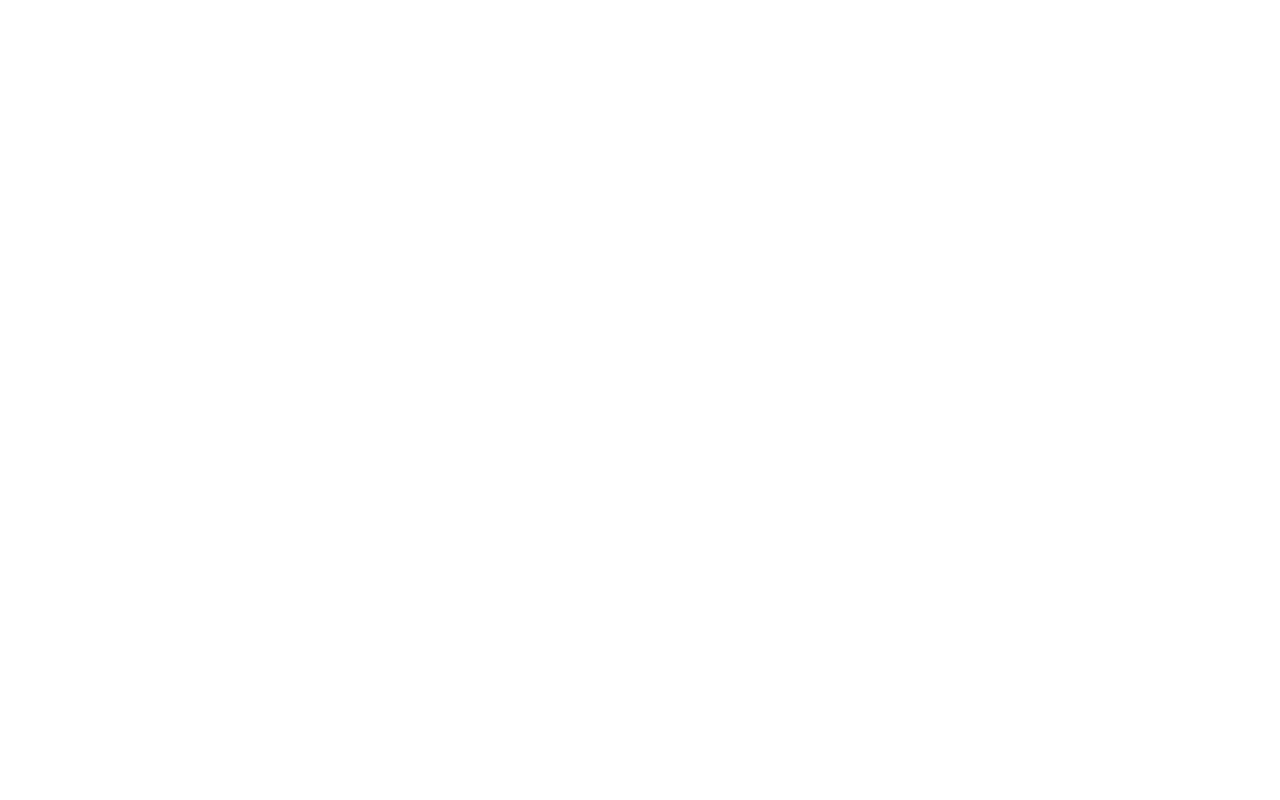
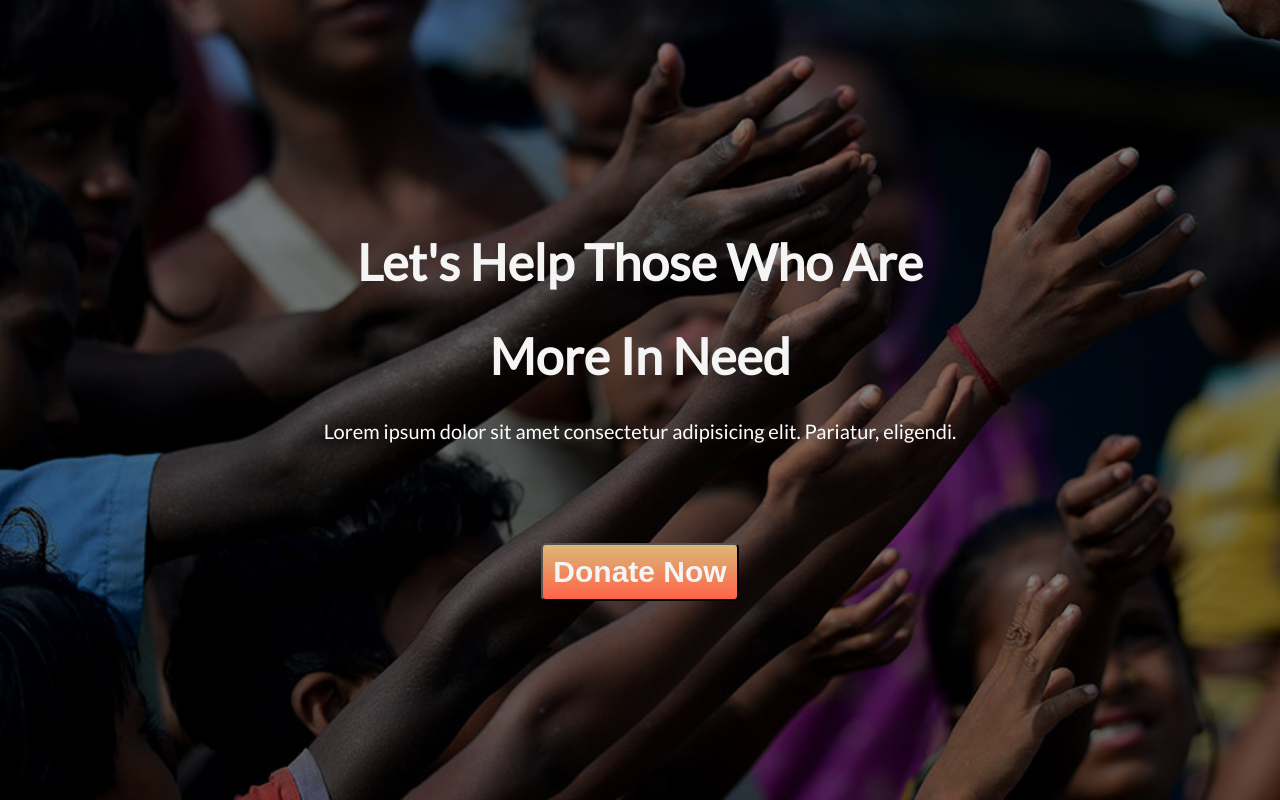
Before and after one commit to Bishaw1/donate-today, a plain HTML site: page index.html in a window 1280 px wide. Drawn offline with Linux system fonts and the light colour scheme.

Commit message:
part one done

```diff
--- a/index.html
+++ b/index.html
@@ -11,6 +11,18 @@
     <link rel="stylesheet" href="style.css">
 </head>
 <body>
+    <div class="banner">
+        <div class="content-area">
+        <div  class="content">
+
+        <h1>Let's Help Those Who Are</h1>
+        <h1> More In Need</h1>
+
+        <p >Lorem ipsum dolor sit amet consectetur adipisicing elit. Pariatur, eligendi.</p>
+        <button class="button">Donate Now</button>
+        </div>
+    </div>
+</div>
 
 </body>
 </html>
--- a/style.css
+++ b/style.css
@@ -1 +1,33 @@
-body{font-family: 'Lato', sans-serif;}
+body{font-family: 'Lato', sans-serif;
+    margin: 0;
+    padding: 0;}
+
+
+
+.banner{
+    width: 100%;
+    height: 100vh;
+    background: linear-gradient(rgba(0,0,0,0.5),rgba(0,0,0,0.5)), url(images/donation13.jpg);
+    background-size: cover;
+}
+.content-area{height: 100%;
+display: flex;
+justify-content: center;
+align-items: center;}
+.content{
+    text-align:center;
+}
+.content h1{font-size: 50px;
+color: whitesmoke;}
+.content p{font-size: 20px;
+color: white;}
+
+.button{text-decoration: none;
+    background-image: linear-gradient(rgb(219, 184, 120) ,tomato);
+
+    padding: 10px ;
+    border-radius: 5px;
+    color: whitesmoke;
+    margin-top: 80px;
+    font-size: 30px;
+    font-weight: 700;}
```
Also changed, not shown: icons/Frame-1.png (added), icons/food.png (added), icons/shelter.png (added), images/donation0.jpg (added), images/donation1.jpg (added), images/donation10.jpg (added), images/donation11.jpg (added), images/donation13.jpg (added), images/donation14.webp (added), images/donation2.jpg (added), images/donation4.jpg (added), images/donation5.jpg (added), images/donation6.jpg (added), images/donation7.jpg (added), 2 more files, 2 other files.
